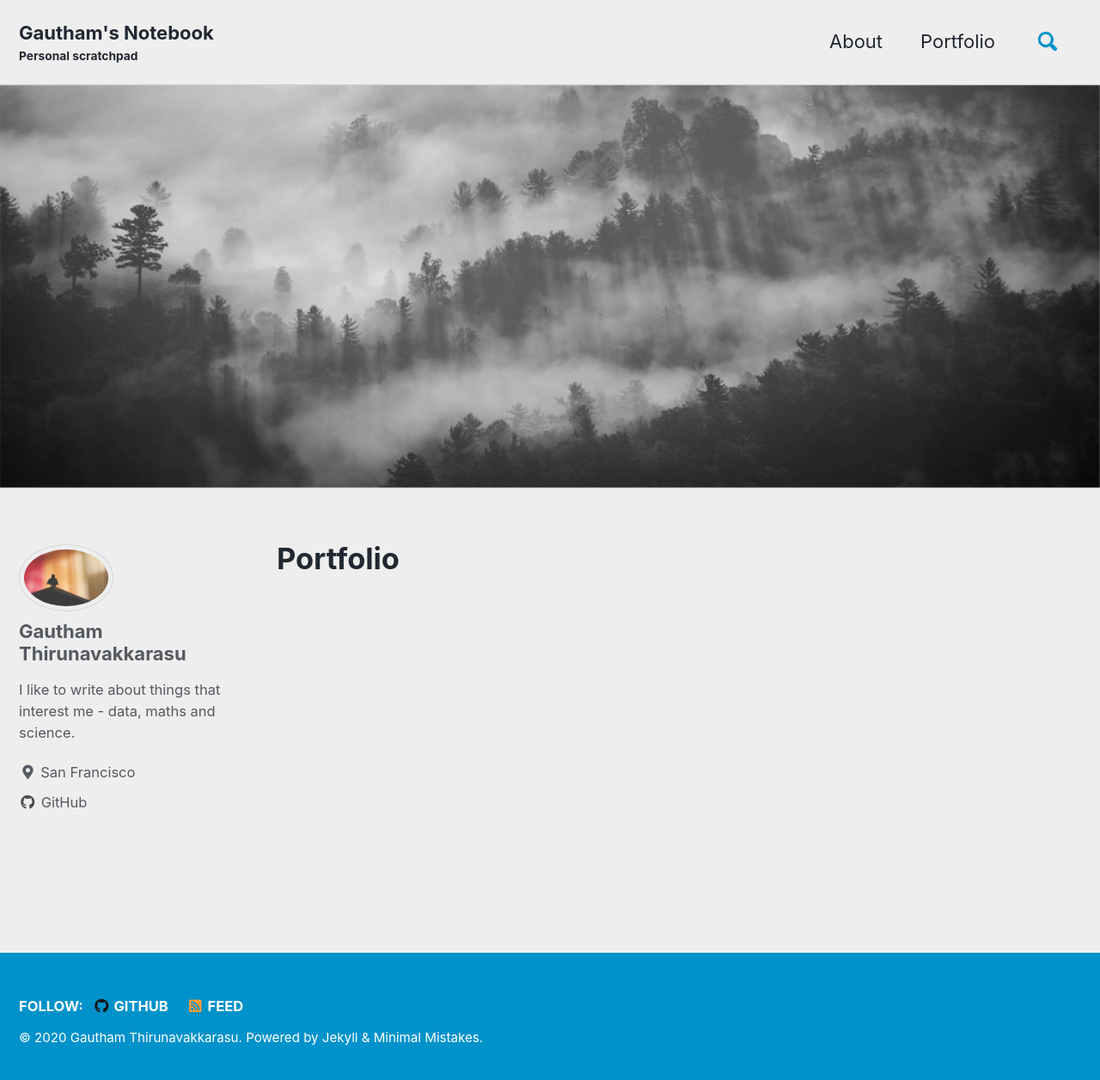
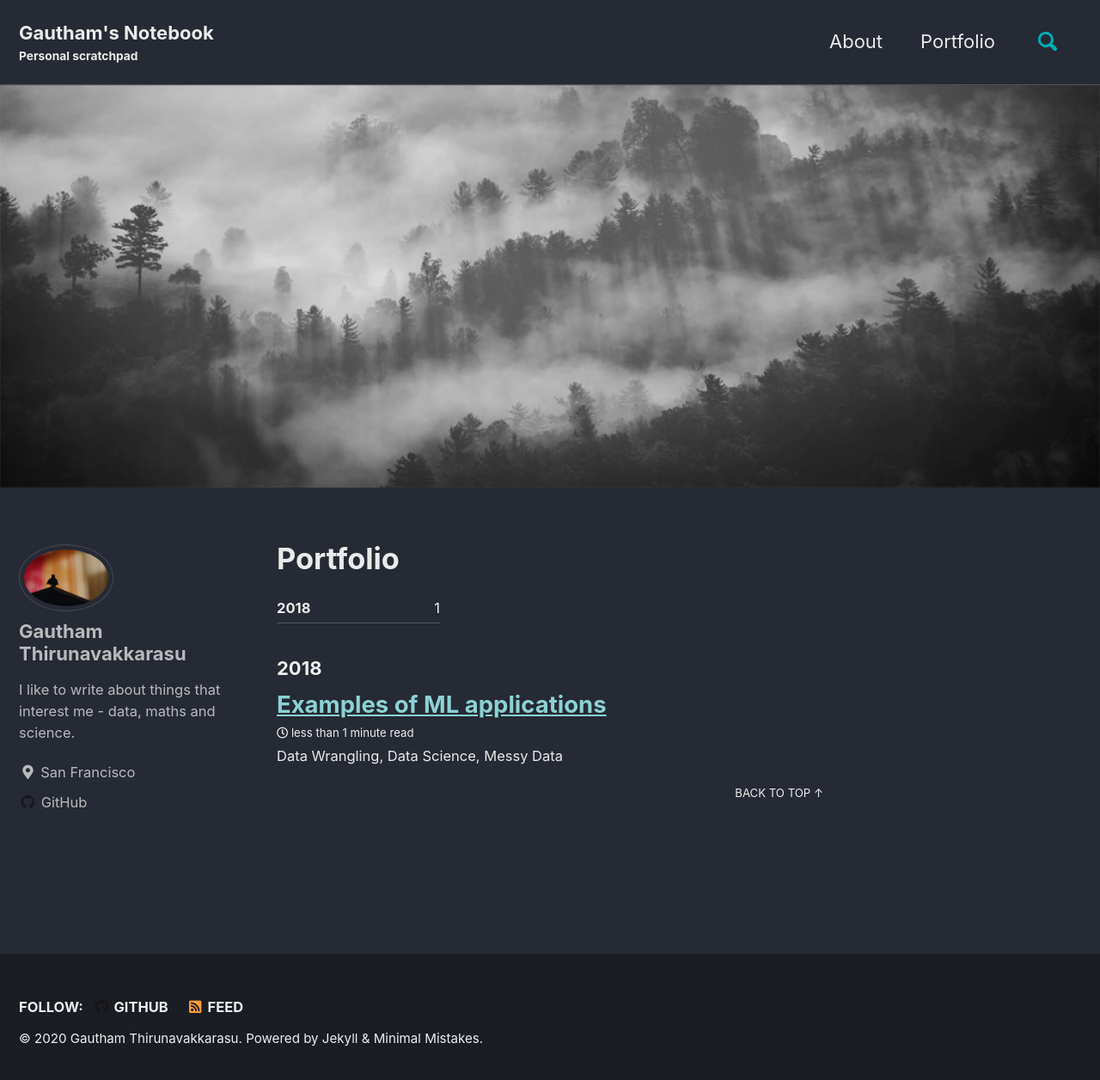
Before and after one commit to thgautham/th-gautham.github.io, a Jekyll site: the page built from _pages/work.md, in a window 1280 px wide and 1263 px high. Shown: the top 1256 px of the window at 86% size. Built offline with Jekyll 4.4.1, drawn with Linux system fonts in a browser that asks for light colours; cached includes are drawn as plain includes; part of the change alters nothing that is shown.

Commit message:
first post test

````diff
--- a/_config.yml
+++ b/_config.yml
@@ -7,7 +7,7 @@
 
 remote_theme             : "mmistakes/minimal-mistakes@4.19.3"
 
-minimal_mistakes_skin    : "air" # "air", "aqua", "contrast", "dark", "dirt", "neon", "mint", "plum", "sunrise"
+minimal_mistakes_skin    : "dark" # "air", "aqua", "contrast", "dark", "dirt", "neon", "mint", "plum", "sunrise"
 
 # Site Settings
 locale                   : "en-US"
--- /dev/null
+++ b/_posts/2020-07-01-examples-ml-applications.md
@@ -0,0 +1,44 @@
+---
+title: "Examples of ML applications"
+date: 2018-01-28
+tags: [data wrangling, data science, messy data]
+header:
+  image: "images/space-background.jpg"
+excerpt: "Data Wrangling, Data Science, Messy Data"
+mathjax: "true"
+---
+
+## Examples of Applications
+
+****
+
+1. Analyzing images of products on a production line to automatically classify them:
+    - Image Classification: CNN
+2. Detecting tumors in brain scans
+    - Semantic segmentation: CNN
+3. Automatically classifying news articles
+    - Natural language processing(NLP): RNN, CNN or Transformers
+4. Summarizing long documents automatically
+    - NLP: text summarization
+5. Creating a chatbot or a personal assistant
+    - NLP using natural language understanding(NLU) and question-answering modules.
+6. Forecasting a company's revenue next year, based on performance metrics
+    - Regression task (predicting values): Linear regression, polynomial regression model or an artificial neural network.
+7. Making your app react to voice commands
+    - Speech recognition requires audio samples: RNN, CNN or Transformers
+8. Detecting credit card fraud
+    - Anamoly detection
+9. Segmenting clients based on their purchases to define marketing strategies
+    - Clustering
+10. Represeting a complex, high-dimensional dataset in a clear and insightful diagram
+    - Data visualization, often involving dimensionality reduction techniques.
+11. Recommmeding a product to a client based on past purchases.
+    - Recommender system: Using neural networks.
+12. Building an intelligence bot for a game
+    - Reinforcement Learning.
+    ***
+
+
+```python
+
+```
````
